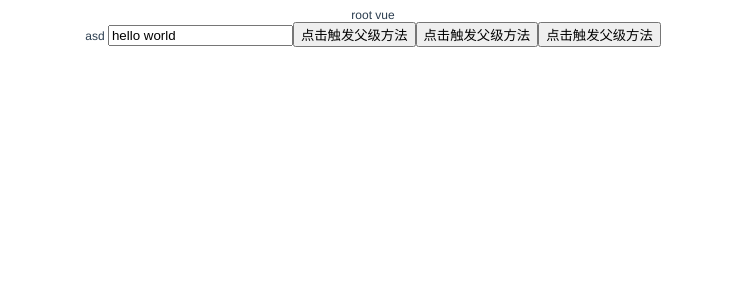
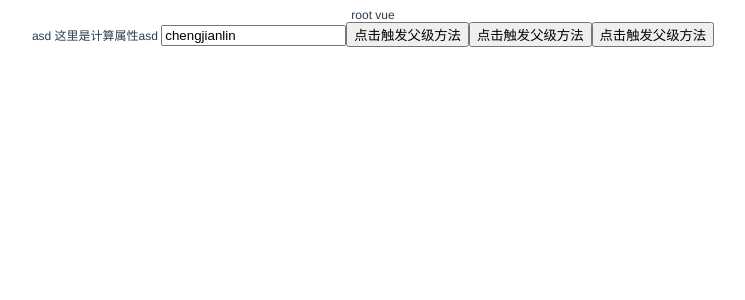
Before and after one commit to jianglin666666/testDemo, a Vue app: page /tsTest in a window 1280 px wide. Shown: the top 300 px of the page, without its empty margins (267-1012 px from the left). Built offline with nearby package versions, Linux system fonts and the light colour scheme; what vue-seamless-scroll would draw is missing.

Commit message:
watch监听数组、对象引用类型需要加上deep

```diff
--- a/src/components/tsTest.vue
+++ b/src/components/tsTest.vue
@@ -1,7 +1,7 @@
 <template>
   <div class="test-container">
-    {{message}}
-    <input type="text" v-model="data"/>
+    {{message}} {{computedMsg}}
+    <input type="text" v-model="data.name"/>
     <input type="button" value="点击触发父级方法" @click="bindSend"/>
     <input type="button" value="点击触发父级方法" @click="handleSend"/>
     <input type="button" value="点击触发父级方法" @click="bindSend2"/>
@@ -20,7 +20,9 @@ import Hello from "./HelloWorld.vue";
 export default class Test extends Vue {
   // 原有data中的数据在这里展开编写
  public message: string = "asd";
- public data: string = "hello world";
+ public data: object = {
+   name:'chengjianlin'
+ };
   //原有props中的数据展开编写
   @Prop({
     type: Number,
@@ -44,10 +46,11 @@ export default class Test extends Vue {
       console.log('propA值改变了' + newValue);
   }
   @Watch('data',{
-      deep:true
+      deep:true,
+      immediate: true
   })
   public dataChange(newValue:string,oldValue:string){
-      console.log('data值改变了' + newValue);
+      console.log('data值改变了', newValue);
   }
   // 以前需要给父级传值的时候直接方法中使用emit就行了，当前需要通过emit来处理
   @Emit()
```
